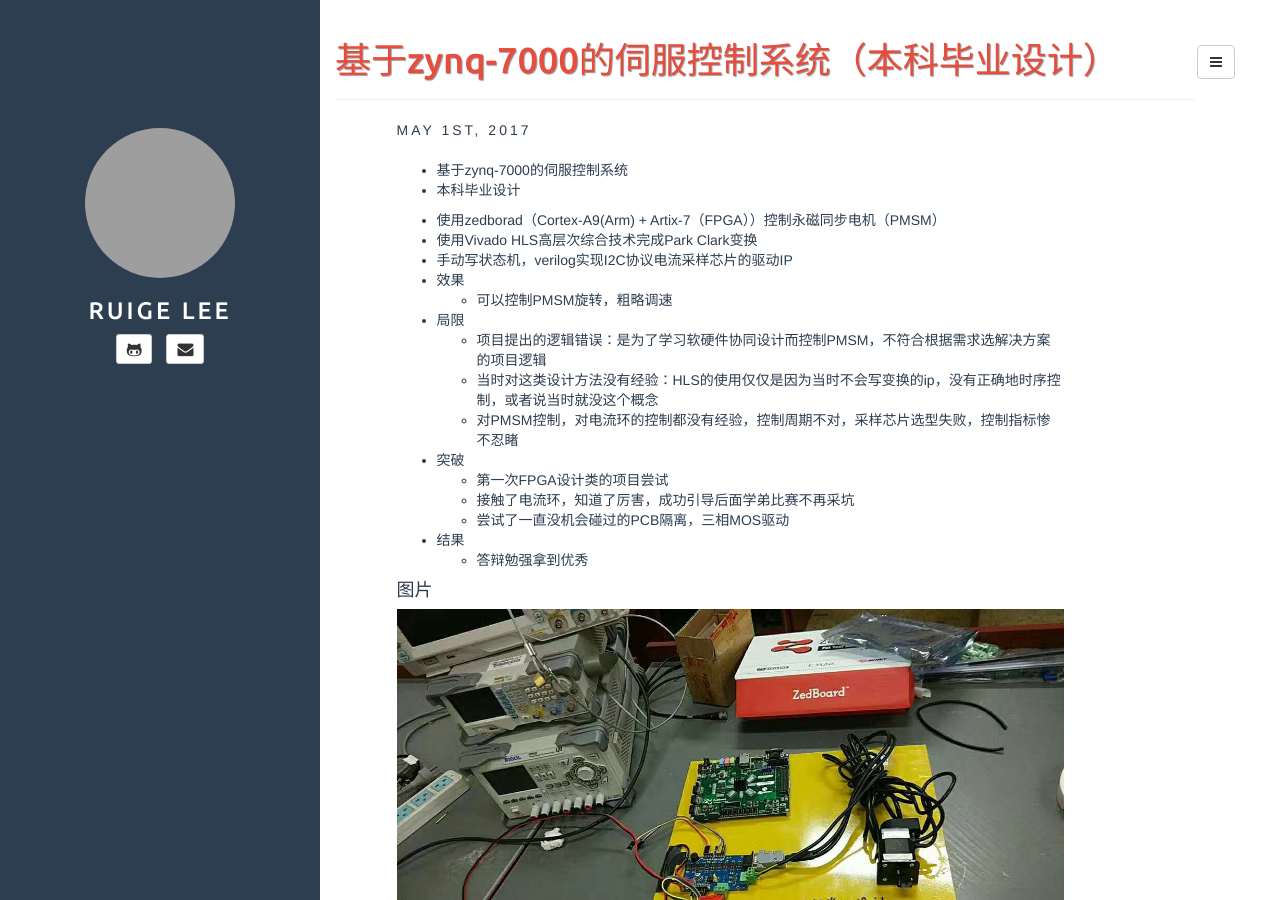
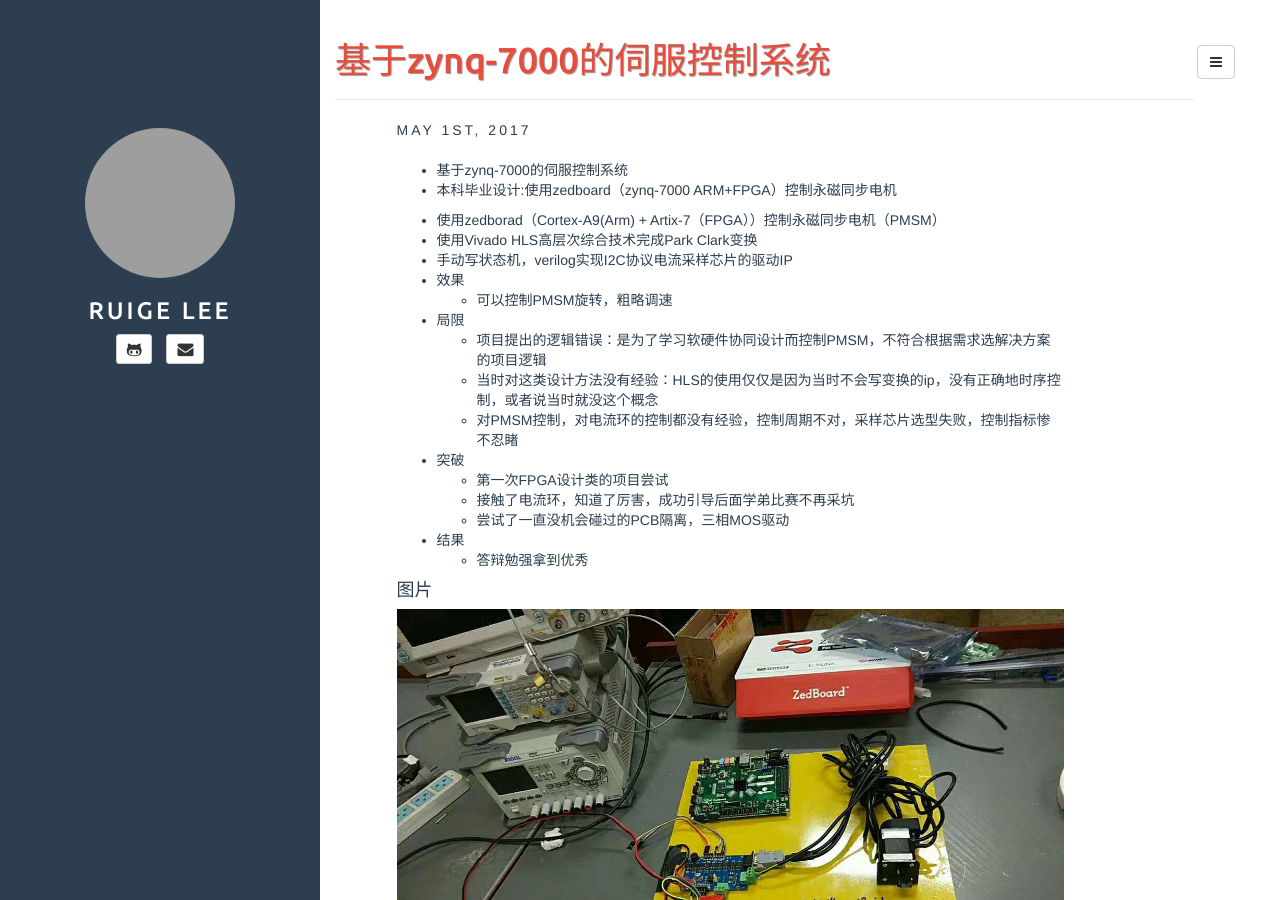
Before and after one commit to whutddk/whutddk.github.io, a Jekyll site: the page built from _posts/2017-05-01-zynq7000PSMS.md, in a window 1280 px wide and 900 px high. Built offline with Jekyll 4.4.1, drawn with Linux system fonts in a browser that asks for light colours; grey boxes are pictures that could not be loaded.

Commit message:
20180325 update

```diff
--- a/_posts/2017-05-01-zynq7000PSMS.md
+++ b/_posts/2017-05-01-zynq7000PSMS.md
@@ -1,6 +1,6 @@
 ---
 layout: post
-title: 基于zynq-7000的伺服控制系统（本科毕业设计）
+title: 基于zynq-7000的伺服控制系统
 categories: [大四]
 tags: [Soc,PMSM]
 fullview: false
@@ -10,7 +10,7 @@ comments: false
 
 
 * 基于zynq-7000的伺服控制系统
-* 本科毕业设计
+* 本科毕业设计:使用zedboard（zynq-7000 ARM+FPGA）控制永磁同步电机
 
 
 <!-- more -->
```
Also changed, not shown: _posts/2019-01-01-RiscV.md (+2 -1 lines).
